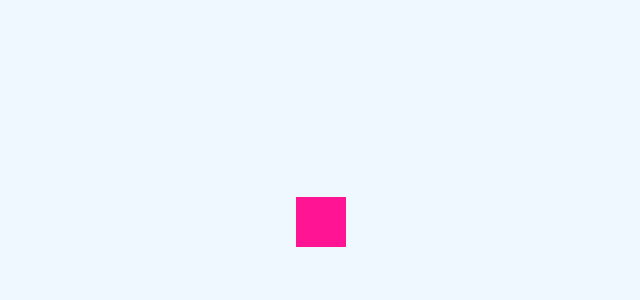
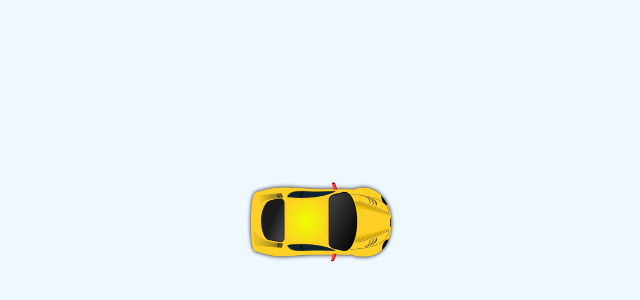
Before and after one commit to illicit-oblivion/car, a React (Create React App) app: page / in a window 1280 px wide. Shown: the part 178-478 px from the top of the page, without its empty margins (319-959 px from the left). Built offline with nearby package versions, Linux system fonts and the light colour scheme.

Commit message:
add car png, make it rotate with transition

```diff
--- a/src/App.css
+++ b/src/App.css
@@ -9,9 +9,9 @@
 }
 
 .car {
-  width: 50px;
-  height: 50px;
-  background-color: deeppink;
+  width: 150px;
+  height: 80px;
+  transition: transform 0.5s ease-out;
 }
 
 .App-logo {
--- a/src/App.tsx
+++ b/src/App.tsx
@@ -1,11 +1,12 @@
 import React, { useEffect, useRef, useState } from 'react';
 import './App.css';
 
-const step = 25;
+const step = 15;
 
 function App() {
   const [coords, setCoords] = useState<[number, number]>([0, 0]);
-  const ref = useRef<HTMLDivElement | null>(null);
+  const [rotate, setRotate] = useState(0)
+  const ref = useRef<HTMLImageElement | null>(null);
 
   useEffect(
     () => {
@@ -25,17 +26,21 @@ function App() {
               setCoords((prevValue) => [prevValue[0], prevValue[1] - step]);
             } else {
               setCoords((prevValue) => [prevValue[0], prevValue[1] - step - diff]);
-            } break;
+            }
+            setRotate(-90)
+            break;
           }
 
           case 'ArrowDown': {
             const documentHeight = documentElement.clientHeight;
             const diff = documentHeight - (boundingClientRect.bottom + step);
             if (diff > 0) {
-              setCoords((prevValue) => [prevValue[0], prevValue[1] + step]); break;
+              setCoords((prevValue) => [prevValue[0], prevValue[1] + step]);
             } else {
               setCoords((prevValue) => [prevValue[0], prevValue[1] + step + diff]);
-            } break;
+            }
+            setRotate(90);
+            break;
           }
 
           case 'ArrowRight': {
@@ -46,6 +51,7 @@ function App() {
             } else {
               setCoords((prevValue) => [prevValue[0] + step + diff, prevValue[1]]);
             }
+            setRotate(0)
             break;
           }
 
@@ -56,6 +62,7 @@ function App() {
             } else {
               setCoords((prevValue) => [prevValue[0] - step - diff, prevValue[1]]);
             }
+            setRotate(180)
             break;
           }
           default: break;
@@ -71,7 +78,13 @@ function App() {
 
   return (
     <div className="App">
-      <div className="car" ref={ref} style={{ transform: `translate(${coords[0]}px, ${coords[1]}px)` }} />
+      <img
+        className="car"
+        alt={'car'}
+        ref={ref}
+        src={'/car.png'}
+        style={{ transform: `translate(${coords[0]}px, ${coords[1]}px) rotate(${rotate}deg)` }}
+      />
     </div>
   );
 }
```
Also changed, not shown: public/car.png (added).
